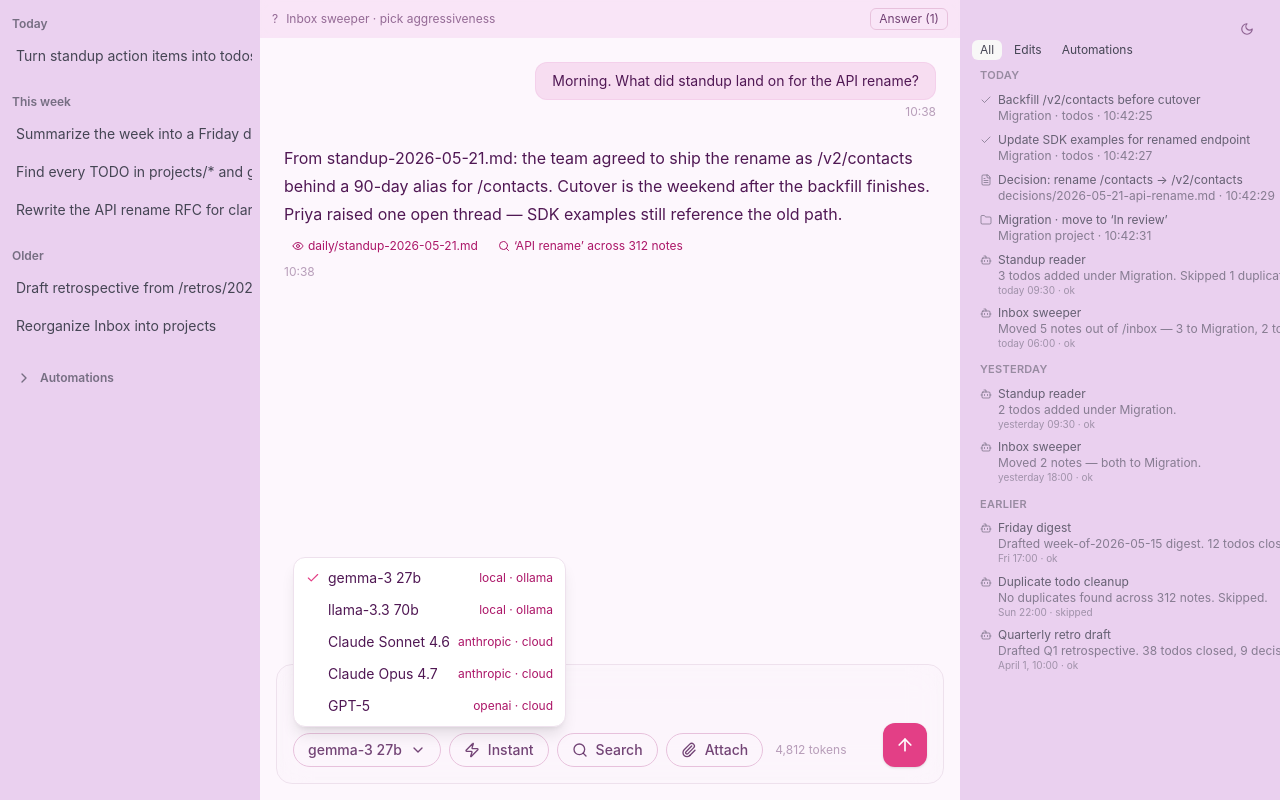
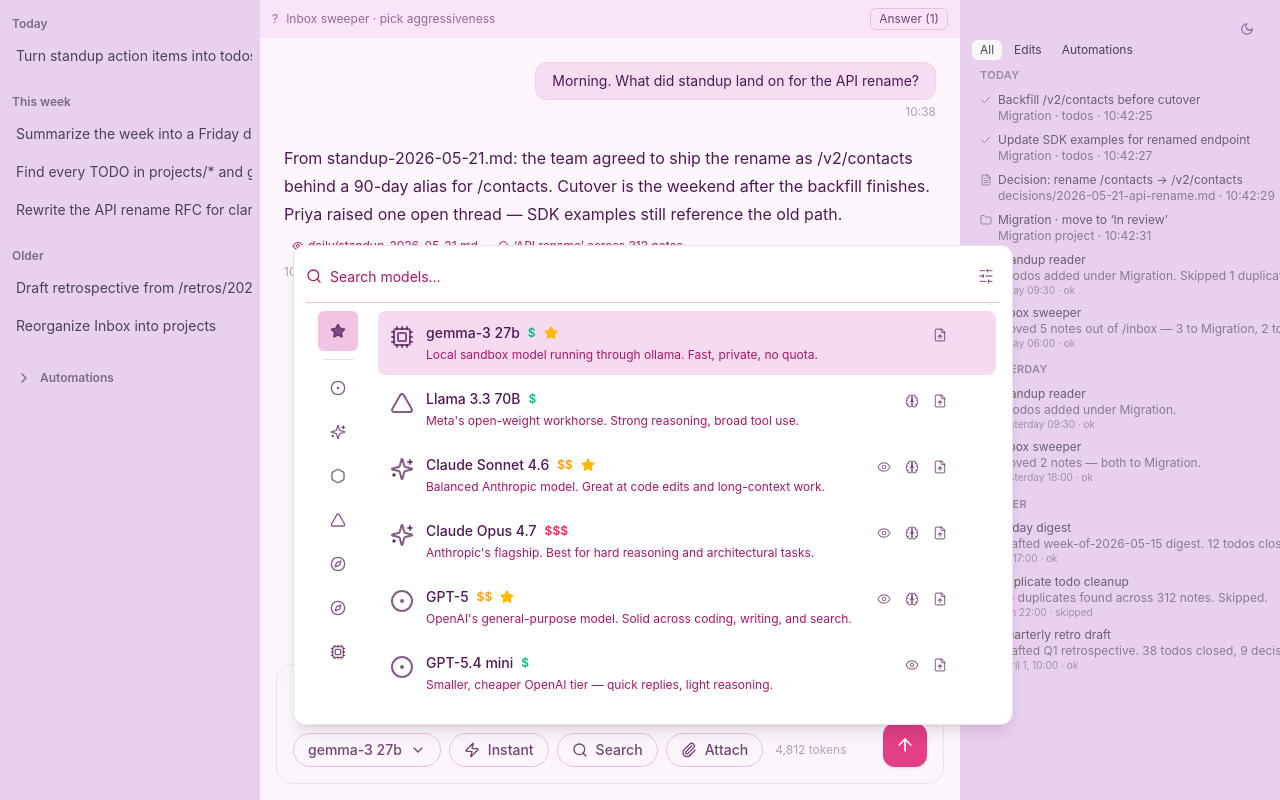
Before and after one commit to hongyilyu/inkstone, a React (Vite) app in the folder apps/web/: page / in a window 1280 px wide. Both pictures are taken after a click on the button "gemma-3 27b". Built offline with nearby package versions, Linux system fonts and the light colour scheme; a web font is replaced by a local one.

Commit message:
ui: slice-13 — rebuild model picker to t3 layout (search + provider rail + capability badges)

```diff
--- a/apps/web/src/components/ModelPicker.tsx
+++ b/apps/web/src/components/ModelPicker.tsx
@@ -1,8 +1,65 @@
-import { Menu } from "@base-ui-components/react/menu";
-import { Check, ChevronDown } from "lucide-react";
-import { useState } from "react";
-import { type Model, models } from "../data/mock.js";
+import { Popover } from "@base-ui-components/react/popover";
+import {
+	Brain,
+	ChevronDown,
+	CircleDot,
+	Compass,
+	Cpu,
+	Eye,
+	FileUp,
+	Hexagon,
+	Info,
+	Search,
+	SlidersHorizontal,
+	Sparkles,
+	Star,
+	Triangle,
+} from "lucide-react";
+import { useMemo, useState } from "react";
+import {
+	type Model,
+	type ModelProvider,
+	models,
+} from "../data/mock.js";
 import { Button } from "./ui/button.js";
+
+type ProviderMeta = { id: ModelProvider; label: string; Icon: typeof Cpu };
+
+const PROVIDERS: ProviderMeta[] = [
+	{ id: "openai", label: "OpenAI", Icon: CircleDot },
+	{ id: "anthropic", label: "Anthropic", Icon: Sparkles },
+	{ id: "google", label: "Gemini", Icon: Hexagon },
+	{ id: "meta", label: "Meta", Icon: Triangle },
+	{ id: "deepseek", label: "DeepSeek", Icon: Compass },
+	{ id: "moonshot", label: "Moonshot", Icon: Compass },
+	{ id: "local", label: "Local", Icon: Cpu },
+];
+
+const PROVIDER_BY_ID: Record<ModelProvider, ProviderMeta> = PROVIDERS.reduce(
+	(acc, p) => {
+		acc[p.id] = p;
+		return acc;
+	},
+	{} as Record<ModelProvider, ProviderMeta>,
+);
+
+const CAPABILITY_ICON = {
+	vision: Eye,
+	reasoning: Brain,
+	files: FileUp,
+} as const;
+
+const CAPABILITY_LABEL = {
+	vision: "Vision",
+	reasoning: "Reasoning",
+	files: "File ingest",
+} as const;
+
+function tierClass(tier: Model["tier"]) {
+	if (tier === "$$$") return "text-rose-500";
+	if (tier === "$$") return "text-amber-500";
+	return "text-emerald-500";
+}
 
 export function ModelPicker({
 	defaultModelId,
@@ -11,10 +68,31 @@
 }) {
 	const initial = models.find((m) => m.id === defaultModelId) ?? models[0];
 	const [selected, setSelected] = useState<Model>(initial);
+	const [open, setOpen] = useState(false);
+	const [query, setQuery] = useState("");
+	// null = "favorites / all" view (top-of-rail star).
+	const [activeProvider, setActiveProvider] = useState<ModelProvider | null>(
+		null,
+	);
+
+	const visible = useMemo(() => {
+		const q = query.trim().toLowerCase();
+		return models.filter((m) => {
+			if (activeProvider !== null && m.provider !== activeProvider) {
+				return false;
+			}
+			if (!q) return true;
+			return (
+				m.name.toLowerCase().includes(q) ||
+				m.description.toLowerCase().includes(q) ||
+				m.provider.toLowerCase().includes(q)
+			);
+		});
+	}, [query, activeProvider]);
 
 	return (
-		<Menu.Root>
-			<Menu.Trigger
+		<Popover.Root open={open} onOpenChange={setOpen}>
+			<Popover.Trigger
 				render={
 					<Button variant="chip" size="pill" aria-label="Select model">
 						<span>{selected.name}</span>
@@ -22,32 +100,158 @@
 					</Button>
 				}
 			/>
-			<Menu.Portal>
-				<Menu.Positioner sideOffset={6} align="start">
-					<Menu.Popup className="min-w-[220px] rounded-xl border border-border bg-popover p-1 text-popover-foreground shadow-lg outline-none">
-						{models.map((m) => (
-							<Menu.Item
-								key={m.id}
-								onClick={() => setSelected(m)}
-								className="flex cursor-pointer items-center gap-2 rounded-md px-2 py-1.5 text-sm outline-none data-[highlighted]:bg-accent data-[highlighted]:text-accent-foreground"
+			<Popover.Portal>
+				<Popover.Positioner side="top" align="start" sideOffset={8}>
+					<Popover.Popup className="flex max-h-[480px] w-[720px] flex-col rounded-xl border border-border bg-popover p-3 text-popover-foreground shadow-lg outline-none">
+						{/* Search row */}
+						<div className="flex items-center gap-2 border-b border-input pb-2">
+							<Search
+								className="h-4 w-4 text-muted-foreground"
+								aria-hidden
+							/>
+							<input
+								type="text"
+								value={query}
+								onChange={(e) => setQuery(e.target.value)}
+								placeholder="Search models…"
+								className="h-9 flex-1 bg-transparent text-sm text-foreground outline-none placeholder:text-muted-foreground"
+							/>
+							<Button
+								variant="icon"
+								size="icon"
+								aria-label="Filter models"
 							>
-								<Check
-									className={
-										m.id === selected.id
-											? "h-3.5 w-3.5 text-primary"
-											: "h-3.5 w-3.5 opacity-0"
-									}
-									aria-hidden
-								/>
-								<span className="flex-1">{m.name}</span>
-								<span className="text-xs text-muted-foreground">
-									{m.description}
-								</span>
-							</Menu.Item>
-						))}
-					</Menu.Popup>
-				</Menu.Positioner>
-			</Menu.Portal>
-		</Menu.Root>
+								<SlidersHorizontal className="h-4 w-4" aria-hidden />
+							</Button>
+						</div>
+
+						{/* Body */}
+						<div className="mt-2 flex min-h-0 flex-1 flex-row gap-2">
+							{/* Provider rail */}
+							<div className="flex w-16 flex-col items-center gap-1">
+								<button
+									type="button"
+									onClick={() => setActiveProvider(null)}
+									aria-label="Favorites"
+									aria-pressed={activeProvider === null}
+									className={`flex h-10 w-10 items-center justify-center rounded-md text-foreground/70 transition-colors hover:bg-accent hover:text-accent-foreground ${
+										activeProvider === null
+											? "bg-accent text-accent-foreground"
+											: ""
+									}`}
+								>
+									<Star
+										className="h-4 w-4 fill-current"
+										aria-hidden
+									/>
+								</button>
+								<div className="my-1 h-px w-8 bg-border" />
+								{PROVIDERS.map(({ id, label, Icon }) => {
+									const isActive = activeProvider === id;
+									return (
+										<button
+											key={id}
+											type="button"
+											onClick={() => setActiveProvider(id)}
+											aria-label={label}
+											aria-pressed={isActive}
+											className={`flex h-10 w-10 items-center justify-center rounded-md text-foreground/70 transition-colors hover:bg-accent hover:text-accent-foreground ${
+												isActive
+													? "bg-accent text-accent-foreground"
+													: ""
+											}`}
+										>
+											<Icon className="h-4 w-4" aria-hidden />
+										</button>
+									);
+								})}
+							</div>
+
+							{/* Model list */}
+							<div className="flex-1 overflow-y-auto pr-1">
+								{visible.length === 0 ? (
+									<div className="px-3 py-6 text-center text-sm text-muted-foreground">
+										No models match.
+									</div>
+								) : (
+									<ul className="flex flex-col gap-0.5">
+										{visible.map((m) => {
+											const ProviderIcon =
+												PROVIDER_BY_ID[m.provider].Icon;
+											const isSelected = m.id === selected.id;
+											return (
+												<li key={m.id}>
+													<button
+														type="button"
+														onClick={() => {
+															setSelected(m);
+															setOpen(false);
+														}}
+														className={`group flex w-full items-start gap-3 rounded-lg p-3 text-left transition-colors hover:bg-accent ${
+															isSelected ? "bg-accent/60" : ""
+														}`}
+													>
+														<ProviderIcon
+															className="mt-0.5 h-6 w-6 shrink-0 text-foreground/70"
+															aria-hidden
+														/>
+														<div className="min-w-0 flex-1">
+															<div className="flex items-center gap-2">
+																<span className="truncate text-sm font-medium text-foreground">
+																	{m.name}
+																</span>
+																<span
+																	className={`text-xs font-semibold ${tierClass(m.tier)}`}
+																	aria-label={`Tier ${m.tier}`}
+																>
+																	{m.tier}
+																</span>
+																{m.favorite ? (
+																	<Star
+																		className="h-3.5 w-3.5 shrink-0 fill-amber-400 text-amber-400"
+																		aria-label="Favorite"
+																	/>
+																) : null}
+															</div>
+															<p className="mt-1 line-clamp-2 text-xs text-muted-foreground">
+																{m.description}
+															</p>
+														</div>
+														<div className="flex items-center gap-1 text-foreground/60">
+															{m.capabilities.map((cap) => {
+																const CapIcon = CAPABILITY_ICON[cap];
+																return (
+																	<span
+																		key={cap}
+																		className="flex h-6 w-6 items-center justify-center rounded-md"
+																		title={CAPABILITY_LABEL[cap]}
+																		aria-label={CAPABILITY_LABEL[cap]}
+																	>
+																		<CapIcon
+																			className="h-3.5 w-3.5"
+																			aria-hidden
+																		/>
+																	</span>
+																);
+															})}
+															<span
+																className="ml-1 flex h-6 w-6 items-center justify-center rounded-md opacity-0 transition-opacity group-hover:opacity-100"
+																aria-hidden
+															>
+																<Info className="h-3.5 w-3.5" />
+															</span>
+														</div>
+													</button>
+												</li>
+											);
+										})}
+									</ul>
+								)}
+							</div>
+						</div>
+					</Popover.Popup>
+				</Popover.Positioner>
+			</Popover.Portal>
+		</Popover.Root>
 	);
 }
--- a/apps/web/src/data/mock.ts
+++ b/apps/web/src/data/mock.ts
@@ -493,11 +493,24 @@
 	},
 ];
 
+export type ModelCapability = "vision" | "reasoning" | "files";
+export type ModelTier = "$" | "$$" | "$$$";
+export type ModelProvider =
+	| "openai"
+	| "anthropic"
+	| "google"
+	| "meta"
+	| "deepseek"
+	| "moonshot"
+	| "local";
 export type Model = {
 	id: string;
-	provider: "local" | "anthropic" | "openai";
+	provider: ModelProvider;
 	name: string;
 	description: string;
+	tier: ModelTier;
+	capabilities: ModelCapability[];
+	favorite?: boolean;
 };
 
 export const models: Model[] = [
@@ -505,30 +518,75 @@
 		id: "gemma-3-27b",
 		provider: "local",
 		name: "gemma-3 27b",
-		description: "local · ollama",
+		description: "Local sandbox model running through ollama. Fast, private, no quota.",
+		tier: "$",
+		capabilities: ["files"],
+		favorite: true,
 	},
 	{
 		id: "llama-3.3-70b",
-		provider: "local",
-		name: "llama-3.3 70b",
-		description: "local · ollama",
+		provider: "meta",
+		name: "Llama 3.3 70B",
+		description: "Meta's open-weight workhorse. Strong reasoning, broad tool use.",
+		tier: "$",
+		capabilities: ["reasoning", "files"],
 	},
 	{
 		id: "claude-sonnet-4-6",
 		provider: "anthropic",
 		name: "Claude Sonnet 4.6",
-		description: "anthropic · cloud",
+		description: "Balanced Anthropic model. Great at code edits and long-context work.",
+		tier: "$$",
+		capabilities: ["vision", "reasoning", "files"],
+		favorite: true,
 	},
 	{
 		id: "claude-opus-4-7",
 		provider: "anthropic",
 		name: "Claude Opus 4.7",
-		description: "anthropic · cloud",
+		description: "Anthropic's flagship. Best for hard reasoning and architectural tasks.",
+		tier: "$$$",
+		capabilities: ["vision", "reasoning", "files"],
 	},
 	{
 		id: "gpt-5",
 		provider: "openai",
 		name: "GPT-5",
-		description: "openai · cloud",
+		description: "OpenAI's general-purpose model. Solid across coding, writing, and search.",
+		tier: "$$",
+		capabilities: ["vision", "reasoning", "files"],
+		favorite: true,
+	},
+	{
+		id: "gpt-5-4-mini",
+		provider: "openai",
+		name: "GPT-5.4 mini",
+		description: "Smaller, cheaper OpenAI tier — quick replies, light reasoning.",
+		tier: "$",
+		capabilities: ["vision", "files"],
+	},
+	{
+		id: "gemini-2-5-pro",
+		provider: "google",
+		name: "Gemini 2.5 Pro",
+		description: "Google's long-context model. Multimodal with strong document handling.",
+		tier: "$$",
+		capabilities: ["vision", "reasoning", "files"],
+	},
+	{
+		id: "deepseek-v3",
+		provider: "deepseek",
+		name: "DeepSeek V3",
+		description: "Open reasoning model with strong math and code benchmarks.",
+		tier: "$",
+		capabilities: ["reasoning", "files"],
+	},
+	{
+		id: "kimi-k2",
+		provider: "moonshot",
+		name: "Kimi K2",
+		description: "Moonshot's long-context model. Handles huge documents in one shot.",
+		tier: "$$",
+		capabilities: ["vision", "files"],
 	},
 ];
```
